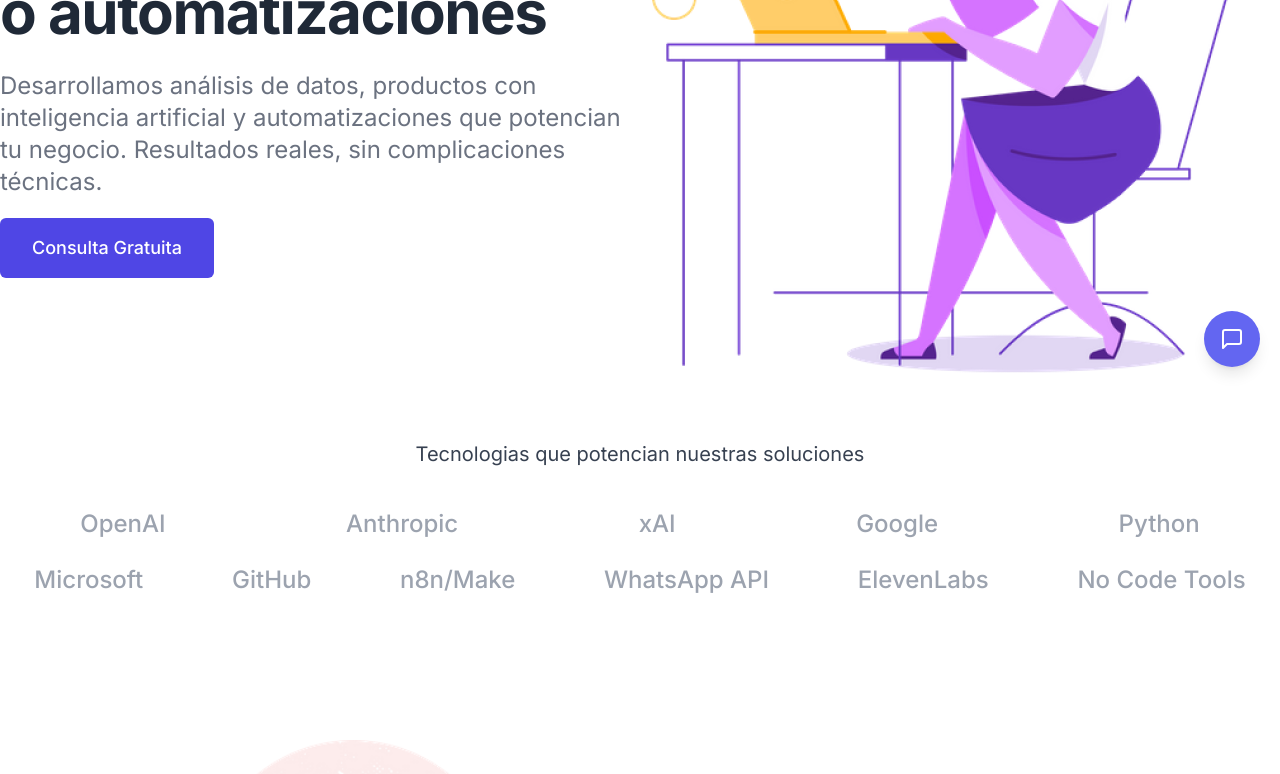
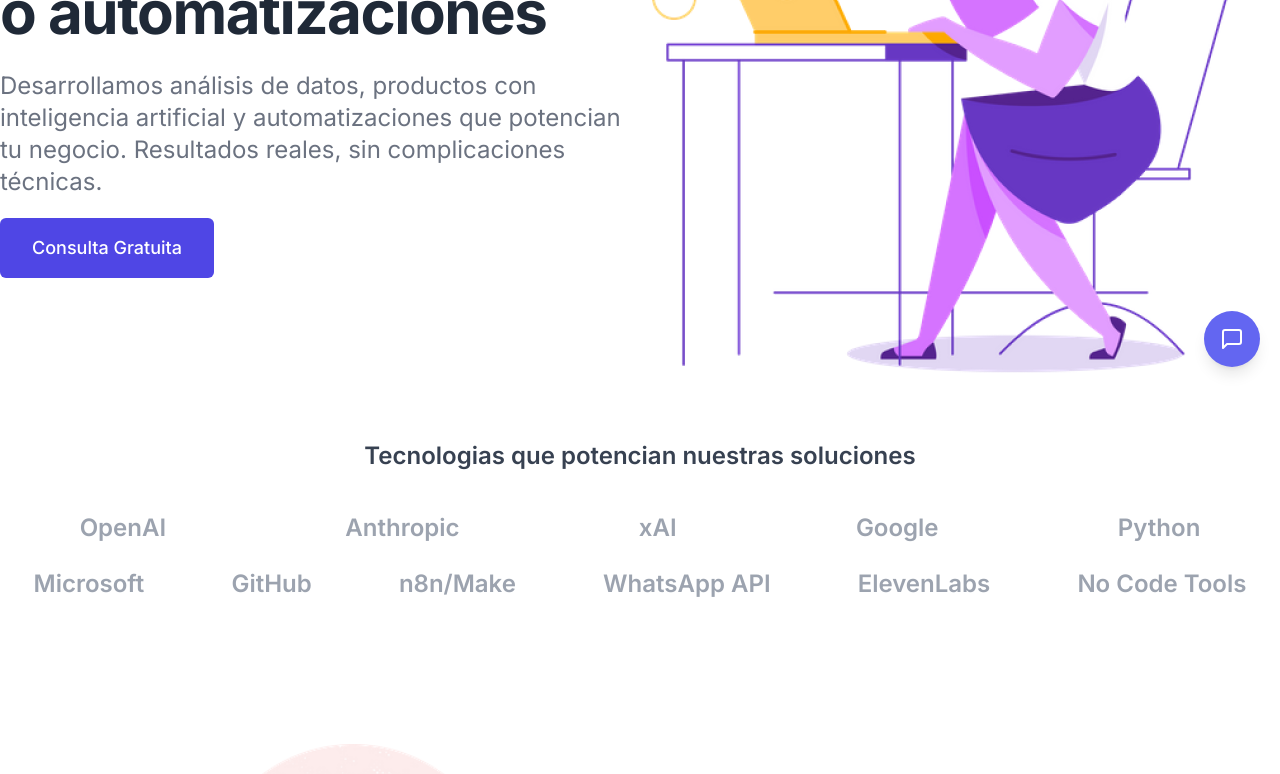
Before and after one commit to emiperaltaok/syncro-landing, a Next.js app: page / in a window 1280 px wide. Shown: the part 413-1187 px from the top of the page. Built offline with nearby package versions, Linux system fonts and the light colour scheme.

Commit message:
cambie grsor de las marcas y titulo principal

```diff
--- a/src/components/Hero.tsx
+++ b/src/components/Hero.tsx
@@ -45,47 +45,47 @@ export const Hero = () => {
       </Container>
       <Container className="mb-20">
         <div className="flex flex-col justify-center">
-          <div className="text-xl text-center text-gray-700 dark:text-white">
+          <div className="text-2xl text-center text-gray-700 dark:text-white font-semibold">
             Tecnologias que potencian nuestras soluciones
           </div>
 
           {/* Fila 1 - AI & Intelligence */}
           <div className="flex flex-wrap justify-center gap-5 mt-10 md:justify-around">
-            <div className="text-gray-400 dark:text-gray-400 font-medium text-2xl">
+            <div className="text-gray-400 dark:text-gray-400 font-semibold text-2xl">
               OpenAI
             </div>
-            <div className="text-gray-400 dark:text-gray-400 font-medium text-2xl">
+            <div className="text-gray-400 dark:text-gray-400 font-semibold text-2xl">
               Anthropic
             </div>
-            <div className="text-gray-400 dark:text-gray-400 font-medium text-2xl">
+            <div className="text-gray-400 dark:text-gray-400 font-semibold text-2xl">
               xAI
             </div>
-            <div className="text-gray-400 dark:text-gray-400 font-medium text-2xl">
+            <div className="text-gray-400 dark:text-gray-400 font-semibold text-2xl">
               Google
             </div>
-            <div className="text-gray-400 dark:text-gray-400 font-medium text-2xl">
+            <div className="text-gray-400 dark:text-gray-400 font-semibold text-2xl">
               Python
             </div>
           </div>
 
           {/* Fila 2 - Automation & Integration */}
           <div className="flex flex-wrap justify-center gap-5 mt-6 md:justify-around">
-            <div className="text-gray-400 dark:text-gray-400 font-medium text-2xl">
+            <div className="text-gray-400 dark:text-gray-400 font-semibold text-2xl">
               Microsoft
             </div>
-            <div className="text-gray-400 dark:text-gray-400 font-medium text-2xl">
+            <div className="text-gray-400 dark:text-gray-400 font-semibold text-2xl">
               GitHub
             </div>
-            <div className="text-gray-400 dark:text-gray-400 font-medium text-2xl">
+            <div className="text-gray-400 dark:text-gray-400 font-semibold text-2xl">
               n8n/Make
             </div>
-            <div className="text-gray-400 dark:text-gray-400 font-medium text-2xl">
+            <div className="text-gray-400 dark:text-gray-400 font-semibold text-2xl">
               WhatsApp API
             </div>
-            <div className="text-gray-400 dark:text-gray-400 font-medium text-2xl">
+            <div className="text-gray-400 dark:text-gray-400 font-semibold text-2xl">
               ElevenLabs
             </div>
-            <div className="text-gray-400 dark:text-gray-400 font-medium text-2xl">
+            <div className="text-gray-400 dark:text-gray-400 font-semibold text-2xl">
               No Code Tools
             </div>
           </div>
```
